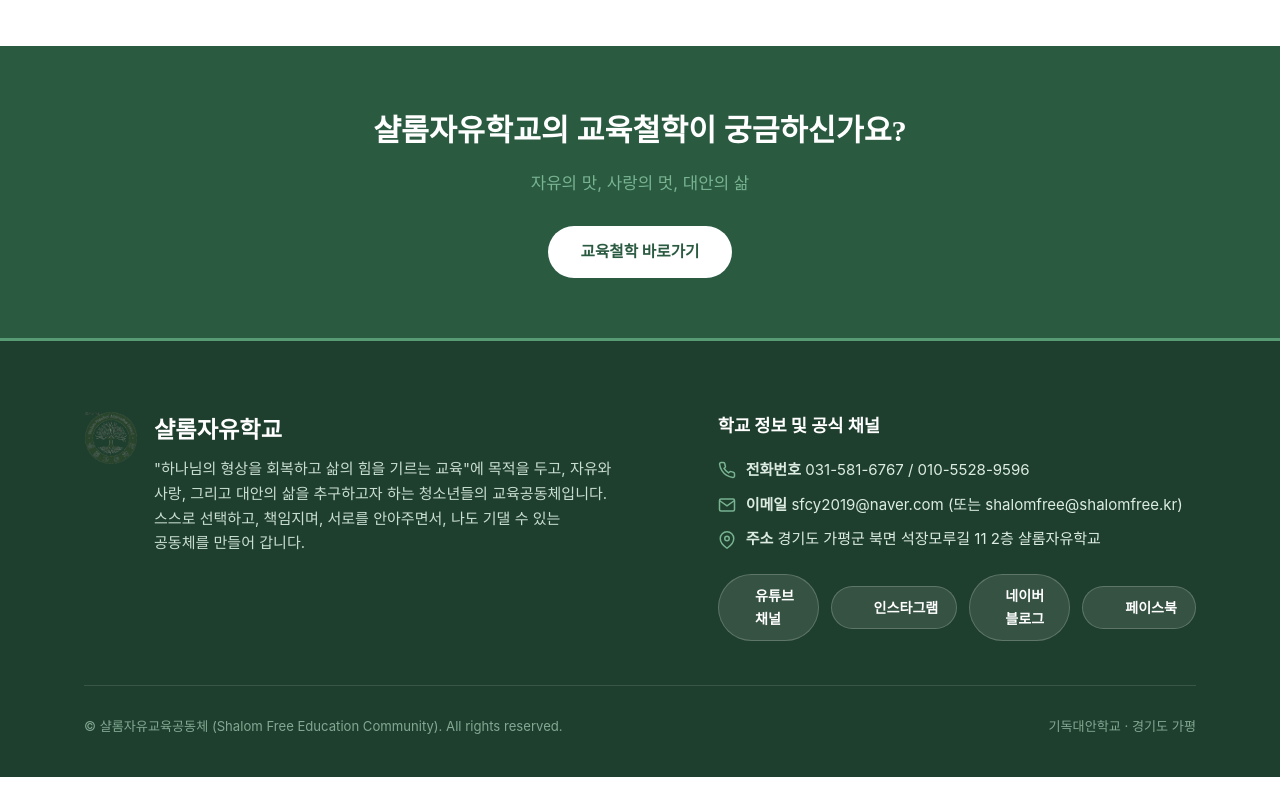
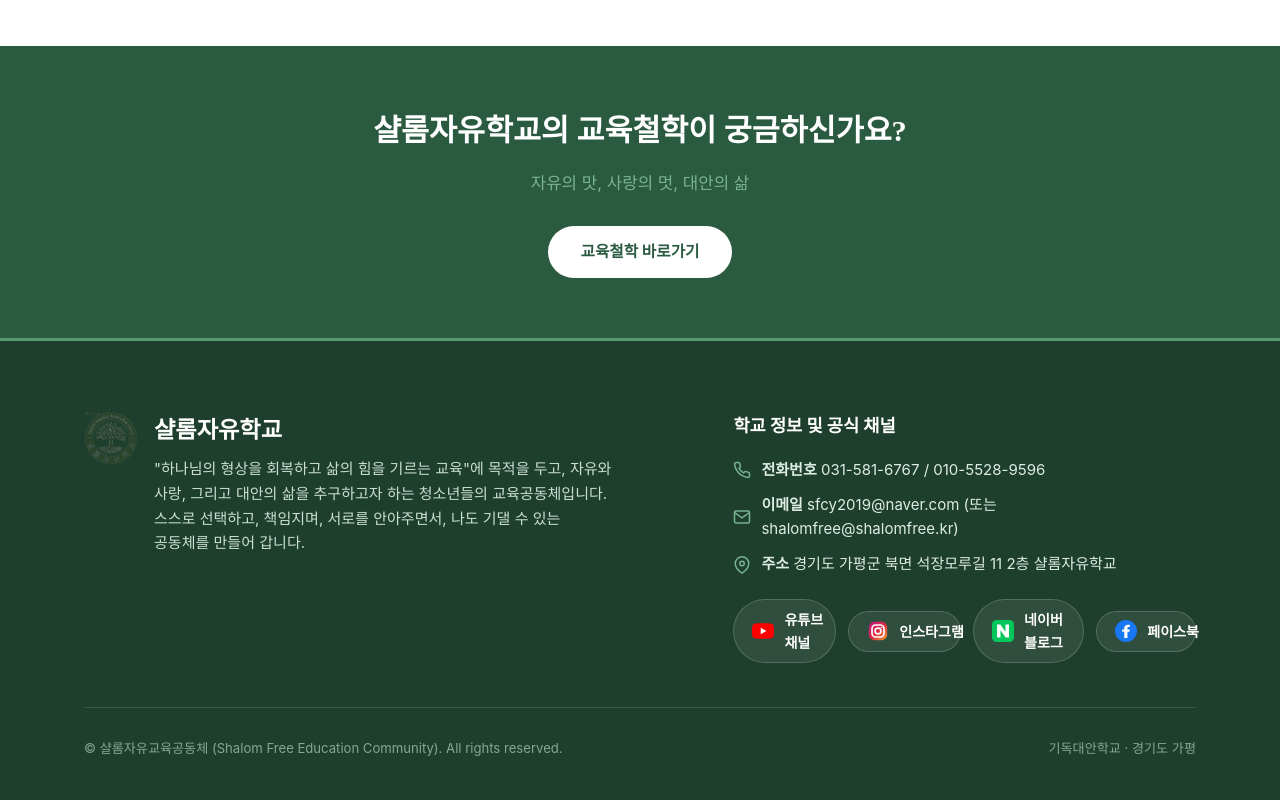
Before and after one commit to 12124653yh/shalom-freeschool, a plain HTML site: page curriculum.html in a window 1280 px wide. Shown: the part 3559-4359 px from the top of the page. Before the commit the page ends 4336 px from the top, so only its background shows below. Drawn offline with Linux system fonts and the light colour scheme; a web font is replaced by a local one.

Commit message:
feat: 푸터 공식 SNS 로고 이미지(유튜브, 인스타그램, 네이버블로그, 페이스북) 적용

```diff
--- a/curriculum.html
+++ b/curriculum.html
@@ -583,34 +583,22 @@
 
           <div class="footer-social-links">
             <a href="https://www.youtube.com/@devote7joy" target="_blank" rel="noopener noreferrer" class="social-btn">
-              <svg width="16" height="16" viewBox="0 0 24 24" fill="none" stroke-width="2">
-                <path d="M22.54 6.42a2.78 2.78 0 0 0-1.94-2C18.88 4 12 4 12 4s-6.88 0-8.6.46a2.78 2.78 0 0 0-1.94 2A29 29 0 0 0 1 11.75a29 29 0 0 0 .46 5.33A2.78 2.78 0 0 0 3.4 19c1.72.46 8.6.46 8.6.46s6.88 0 8.6-.46a2.78 2.78 0 0 0 1.94-2 29 29 0 0 0 .46-5.25 29 29 0 0 0-.46-5.33z"></path>
-                <polygon points="9.75 15.02 15.5 11.75 9.75 8.48 9.75 15.02"></polygon>
-              </svg>
+              <img src="images/icon_youtube.svg" alt="유튜브 로고" class="social-icon-img">
               유튜브 채널
             </a>
 
             <a href="https://www.instagram.com/shalom_freedom/" target="_blank" rel="noopener noreferrer" class="social-btn">
-              <svg width="16" height="16" viewBox="0 0 24 24" fill="none" stroke-width="2">
-                <rect x="2" y="2" width="20" height="20" rx="5" ry="5"></rect>
-                <path d="M16 11.37A4 4 0 1 1 12.63 8 4 4 0 0 1 16 11.37z"></path>
-                <line x1="17.5" y1="6.5" x2="17.51" y2="6.5"></line>
-              </svg>
+              <img src="images/icon_instagram.svg" alt="인스타그램 로고" class="social-icon-img">
               인스타그램
             </a>
 
             <a href="https://m.blog.naver.com/sfcy2019?tab=1" target="_blank" rel="noopener noreferrer" class="social-btn">
-              <svg width="16" height="16" viewBox="0 0 24 24" fill="none" stroke-width="2">
-                <path d="M4 4h16v16H4z"></path>
-                <path d="M9 8v8l6-8v8"></path>
-              </svg>
+              <img src="images/icon_naver_blog.svg" alt="네이버 블로그 로고" class="social-icon-img">
               네이버 블로그
             </a>
 
             <a href="https://www.facebook.com/share/18oFF7Y9Ua/?mibextid=wwXIfr" target="_blank" rel="noopener noreferrer" class="social-btn">
-              <svg width="16" height="16" viewBox="0 0 24 24" fill="none" stroke-width="2">
-                <path d="M18 2h-3a5 5 0 0 0-5 5v3H7v4h3v8h4v-8h3l1-4h-4V7a1 1 0 0 1 1-1h3z"></path>
-              </svg>
+              <img src="images/icon_facebook.svg" alt="페이스북 로고" class="social-icon-img">
               페이스북
             </a>
           </div>
--- a/style.css
+++ b/style.css
@@ -659,22 +659,37 @@ footer {
 .social-btn {
   display: inline-flex;
   align-items: center;
-  gap: 8px;
-  background-color: rgba(255, 255, 255, 0.1);
-  border: 1px solid rgba(255, 255, 255, 0.2);
+  gap: 10px;
+  background-color: rgba(255, 255, 255, 0.08);
+  border: 1px solid rgba(255, 255, 255, 0.18);
   color: #ffffff;
-  padding: 9px 18px;
+  padding: 8px 18px;
   border-radius: var(--radius-full);
   font-size: 0.88rem;
   font-weight: 600;
   transition: all 0.25s ease;
+  backdrop-filter: blur(4px);
+}
+
+.social-btn .social-icon-img {
+  width: 22px;
+  height: 22px;
+  object-fit: contain;
+  flex-shrink: 0;
+  display: block;
+  transition: transform 0.25s ease;
 }
 
 .social-btn:hover {
-  background-color: var(--green-vibrant);
-  border-color: var(--green-vibrant);
+  background-color: rgba(255, 255, 255, 0.18);
+  border-color: rgba(255, 255, 255, 0.35);
   color: #ffffff;
   transform: translateY(-2px);
+  box-shadow: 0 4px 14px rgba(0, 0, 0, 0.25);
+}
+
+.social-btn:hover .social-icon-img {
+  transform: scale(1.15);
 }
 
 .footer-bottom {
```
Also changed, not shown: index.html (+4 -16 lines), philosophy.html (+4 -16 lines), images/icon_facebook.svg (added), images/icon_instagram.svg (added), images/icon_naver_blog.svg (added), images/icon_youtube.svg (added), 1 other file.
